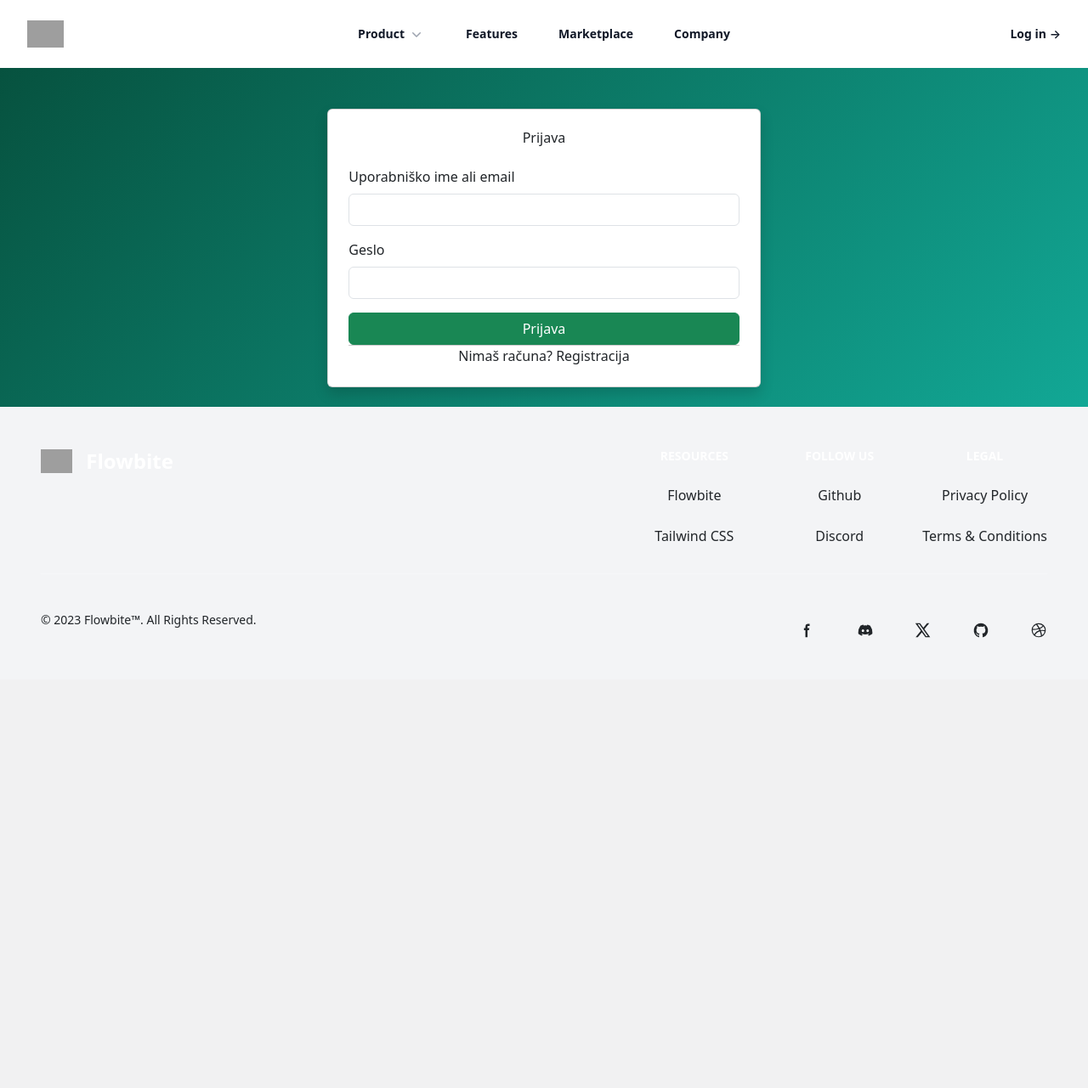
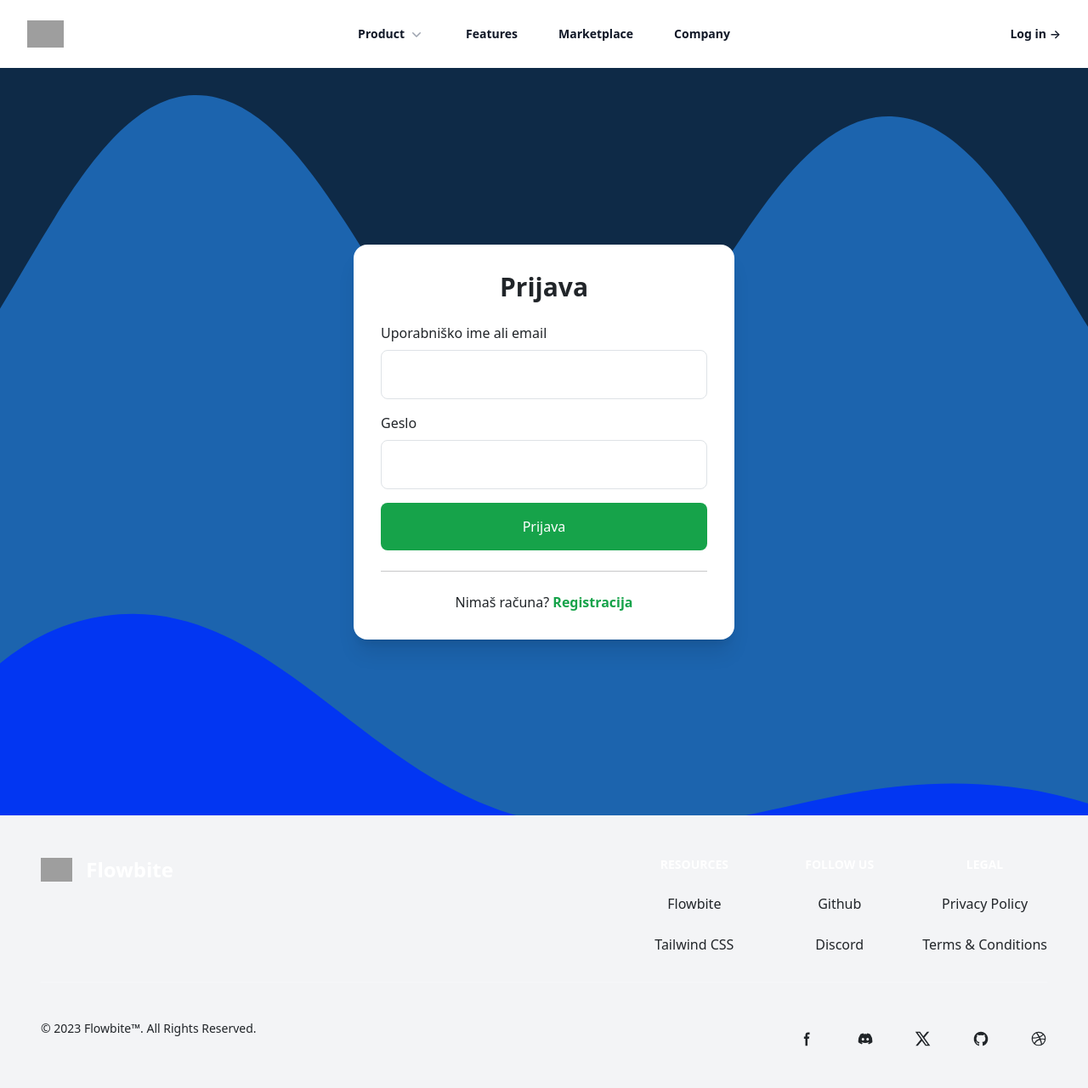
Before and after one commit to TadejBasa/MojeDrustvo, a PHP site: page /login.php in a window 1280 px wide. Shown: the whole page at 85% size. Before the commit the page ends 751 px from the top, so only its background shows below. Run offline with PHP 8.4, Linux system fonts and the light colour scheme; some libraries are stand-ins or nearby versions; grey boxes are pictures that could not be loaded.

Commit message:
login, register izgled 1

```diff
--- a/Frontend/login.php
+++ b/Frontend/login.php
@@ -46,45 +46,38 @@ if ($_SERVER["REQUEST_METHOD"] == "POST") {
     <link href="https://fonts.googleapis.com/css2?family=Poppins:wght@300;400;500;600;700&display=swap" rel="stylesheet">
     <title>Prijava - Moje Društvo</title>
 </head>
-<body class="stran">
+<body class="stran min-h-screen flex flex-col bg-[url('slike/test_wawe.svg')] bg-cover bg-center">
 
 <?php include 'header.php';?>
 
-<main>
-  <div class="container mt-5">
-    <div class="row justify-content-center">
-      <div class="col-md-5">
-
-        <div class="card shadow p-4">
-          <h2 class="mb-4 text-center">Prijava</h2>
-
-          <?php if ($napaka): ?>
-            <div class="alert alert-danger"><?= htmlspecialchars($napaka) ?></div>
-          <?php endif; ?>
-
-          <form method="POST" action="login.php">
-            <div class="mb-3">
-              <label class="form-label">Uporabniško ime ali email</label>
-              <input type="text" name="vhod" class="form-control" required
-                     value="<?= htmlspecialchars($_POST['vhod'] ?? '') ?>">
+<main class="flex-1 min-h-[110vh] flex items-center justify-center px-4 py-16">
+    <div class="w-full max-w-md bg-white rounded-2xl shadow-xl p-8">
+        <h2 class="text-3xl font-bold text-center mb-6">Prijava</h2>
+        <?php if ($napaka): ?>
+            <div class="bg-red-100 text-red-700 p-3 rounded-lg mb-4">
+                <?= htmlspecialchars($napaka) ?>
             </div>
-            <div class="mb-3">
-              <label class="form-label">Geslo</label>
-              <input type="password" name="geslo" class="form-control" required>
+        <?php endif; ?>
+        <form method="POST" action="login.php" class="space-y-4">
+            <div>
+                <label class="block mb-2 font-medium">Uporabniško ime ali email</label>
+                <input type="text" name="vhod" class="w-full border rounded-lg p-3 focus:outline-none focus:ring-2 focus:ring-green-500" required value="<?= htmlspecialchars($_POST['vhod'] ?? '') ?>">
             </div>
-            <button type="submit" class="btn btn-success w-100">Prijava</button>
-          </form>
-
-          <hr>
-          <p class="text-center mb-0">
-            Nimaš računa?
-            <a href="register.php">Registracija</a>
-          </p>
-        </div>
-
-      </div>
+            <div>
+                <label class="block mb-2 font-medium">Geslo</label>
+                <input type="password" name="geslo" class="w-full border rounded-lg p-3 focus:outline-none focus:ring-2 focus:ring-green-500" required>
+            </div>
+            <button type="submit" class="w-full bg-green-600 text-white p-3 rounded-lg hover:bg-green-700 transition">
+                Prijava
+            </button>
+        </form>
+        <hr class="my-6">
+        <p class="text-center"> Nimaš računa?
+            <a href="register.php" class="text-green-600 font-semibold hover:underline">
+              Registracija
+            </a>
+        </p>
     </div>
-  </div>
 </main>
 
 <?php include 'footer.php'; ?>
--- a/Frontend/style.css
+++ b/Frontend/style.css
@@ -79,7 +79,7 @@ footer {
   padding: 1.5rem;}
 
 .stran{
-  background: linear-gradient(135deg, #064e3b, #14b8a6);
+  background: linear-gradient(135deg, #0236F2, #1471b8);
   min-height: 100vh;
   display: flex;
   flex-direction: column;
```
Also changed, not shown: Frontend/slike/test_wawe.svg (added).
